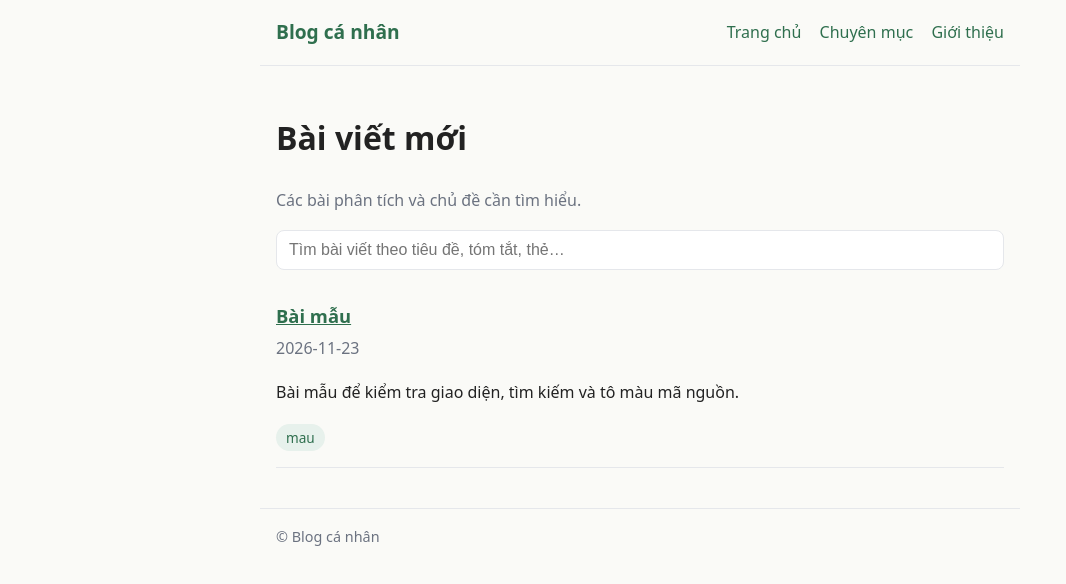
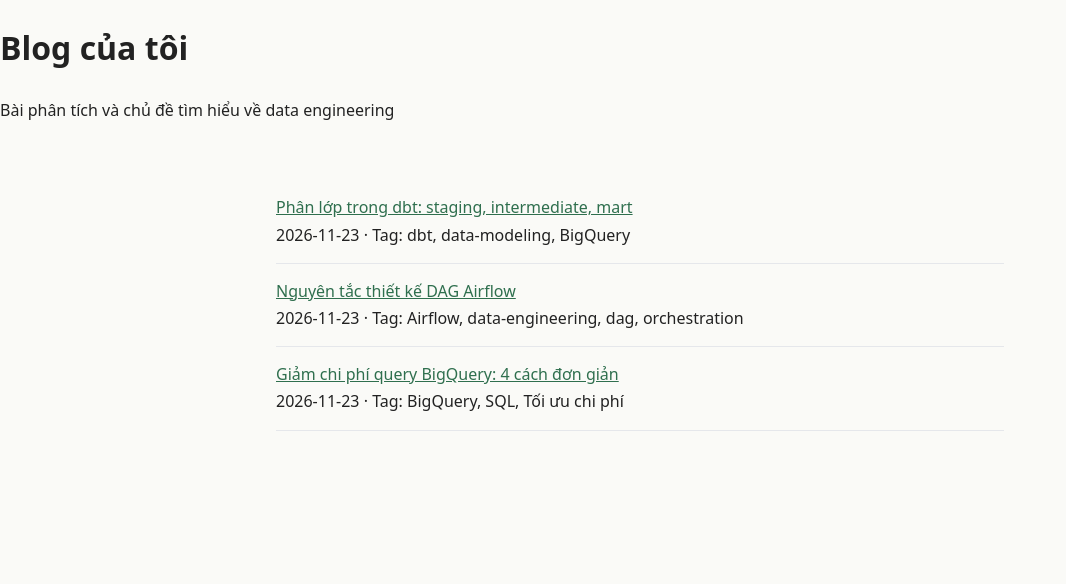
Before and after one commit to loitrandang/my-blog, a plain HTML site: page index.html in a window 1280 px wide. Shown: the whole page, without its empty margins (0-1066 px from the left). Drawn offline with Linux system fonts and the light colour scheme.

Commit message:
Đưa 3 bài đầu lên trang chủ (dbt, Airflow, BigQuery) ngày 2026-11-23

```diff
--- a/index.html
+++ b/index.html
@@ -3,28 +3,17 @@
 <head>
 <meta charset="utf-8">
 <meta name="viewport" content="width=device-width, initial-scale=1">
-<title>Blog cá nhân – Phân tích & tìm hiểu</title>
-<meta name="description" content="Nơi lưu các bài phân tích và chủ đề cần tìm hiểu.">
+<title>Blog của tôi</title>
 <link rel="stylesheet" href="style.css">
 </head>
-<body data-base="">
-<header class="site-header">
-  <a class="brand" href="index.html">Blog cá nhân</a>
-  <nav>
-    <a href="index.html">Trang chủ</a>
-    <a href="tags.html">Chuyên mục</a>
-    <a href="about.html">Giới thiệu</a>
-  </nav>
-</header>
+<body>
+<header><h1>Blog của tôi</h1><p>Bài phân tích và chủ đề tìm hiểu về data engineering</p></header>
 <main>
-  <h1>Bài viết mới</h1>
-  <p class="muted">Các bài phân tích và chủ đề cần tìm hiểu.</p>
-  <input id="q" type="search" placeholder="Tìm bài viết theo tiêu đề, tóm tắt, thẻ…" aria-label="Tìm kiếm bài viết">
-  <p id="filter" class="muted"></p>
-  <ul id="list" class="post-list"></ul>
-  <p id="empty" class="muted" hidden>Không tìm thấy bài viết phù hợp.</p>
+<ul class="post-list">
+<li><a href="posts/phan-lop-dbt-staging-intermediate-mart.html">Phân lớp trong dbt: staging, intermediate, mart</a><br><time datetime="2026-11-23">2026-11-23</time> · Tag: dbt, data-modeling, BigQuery</li>
+<li><a href="posts/nguyen-tac-thiet-ke-dag-airflow.html">Nguyên tắc thiết kế DAG Airflow</a><br><time datetime="2026-11-23">2026-11-23</time> · Tag: Airflow, data-engineering, dag, orchestration</li>
+<li><a href="posts/giam-chi-phi-query-bigquery.html">Giảm chi phí query BigQuery: 4 cách đơn giản</a><br><time datetime="2026-11-23">2026-11-23</time> · Tag: BigQuery, SQL, Tối ưu chi phí</li>
+</ul>
 </main>
-<footer class="site-footer">© Blog cá nhân</footer>
-<script src="app.js"></script>
 </body>
 </html>
--- a/posts.json
+++ b/posts.json
@@ -1,9 +1,5 @@
 [
-  {
-    "title": "Bài mẫu",
-    "url": "posts/bai-mau.html",
-    "date": "2026-11-23",
-    "tags": ["mau"],
-    "summary": "Bài mẫu để kiểm tra giao diện, tìm kiếm và tô màu mã nguồn."
-  }
+  {"title":"Phân lớp trong dbt: staging, intermediate, mart","slug":"phan-lop-dbt-staging-intermediate-mart","url":"posts/phan-lop-dbt-staging-intermediate-mart.html","date":"2026-11-23","tags":["dbt","data-modeling","BigQuery"]},
+  {"title":"Nguyên tắc thiết kế DAG Airflow","slug":"nguyen-tac-thiet-ke-dag-airflow","url":"posts/nguyen-tac-thiet-ke-dag-airflow.html","date":"2026-11-23","tags":["Airflow","data-engineering","dag","orchestration"]},
+  {"title":"Giảm chi phí query BigQuery: 4 cách đơn giản","slug":"giam-chi-phi-query-bigquery","url":"posts/giam-chi-phi-query-bigquery.html","date":"2026-11-23","tags":["BigQuery","SQL","Tối ưu chi phí"]}
 ]
```
Also changed, not shown: posts/giam-chi-phi-query-bigquery.html (+1 -3 lines), posts/nguyen-tac-thiet-ke-dag-airflow.html (+4 -7 lines), posts/phan-lop-dbt-staging-intermediate-mart.html (+3 -11 lines).
